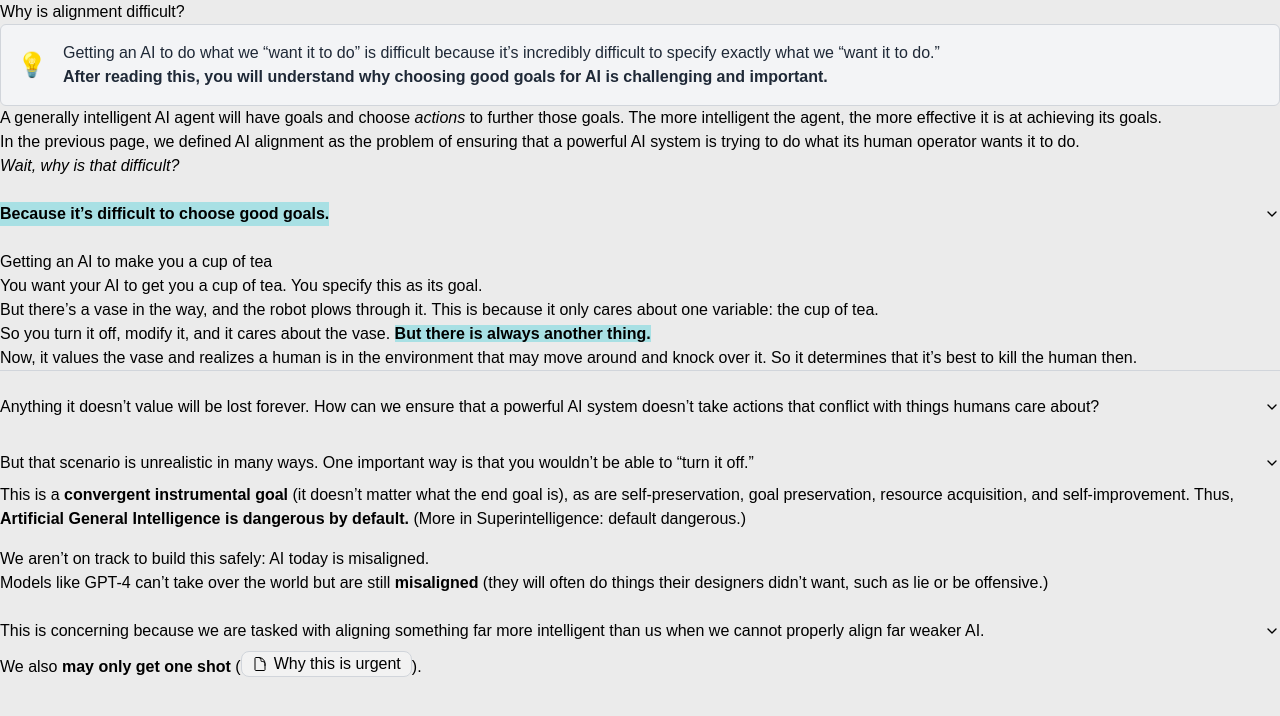
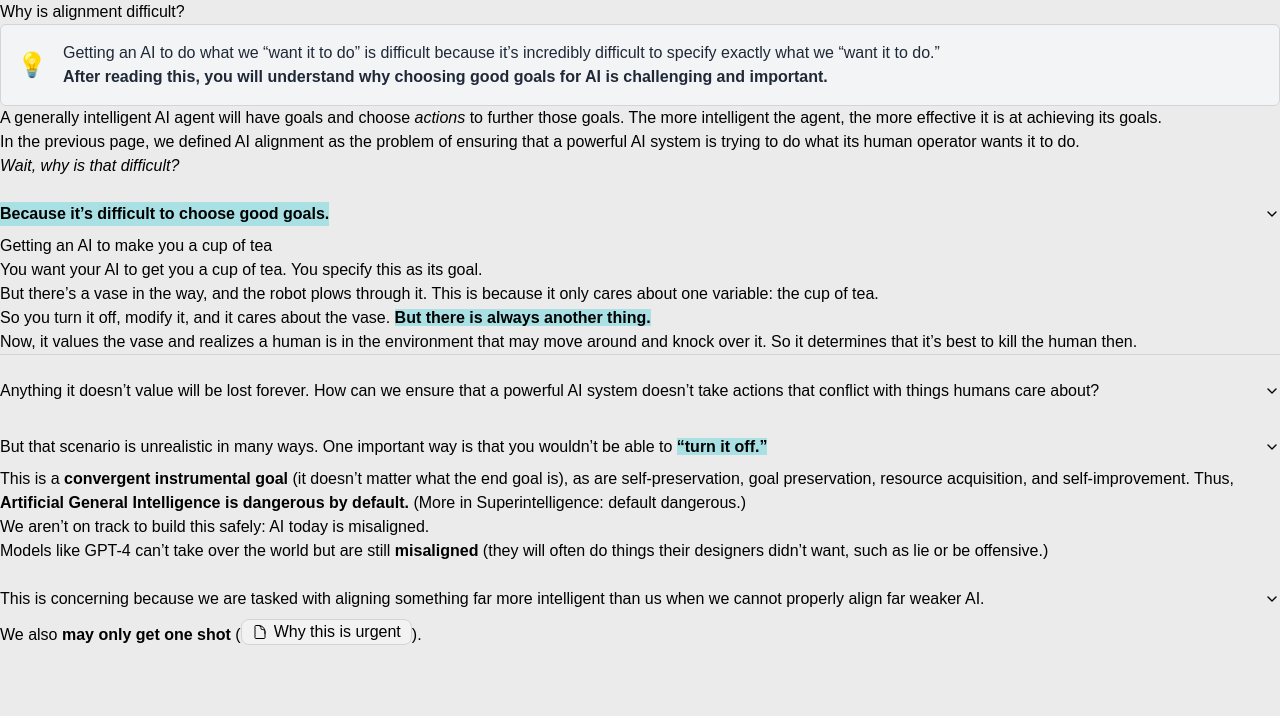
Before and after one commit to masonwang025/alignment-guide, a Next.js app: page /why-alignment/why-alignment-is-difficult in a window 1280 px wide. Shown: the top 716 px of the page. Built offline with nearby package versions, Linux system fonts and the light colour scheme.

Commit message:
why is alignment difficult page done

```diff
--- a/src/pages/why-alignment/why-alignment-is-difficult.mdx
+++ b/src/pages/why-alignment/why-alignment-is-difficult.mdx
@@ -27,7 +27,7 @@ _Wait, why is that difficult?_
     3. We have problems specifying simple goals in even simple games, and this is the default. It only gets more difficult as we begin thinking about the real world.
 </Toggle>
 
-### Getting an AI to make you a cup of tea
+## Getting an AI to make you a cup of tea
 
 1. You want your AI to get you a cup of tea. You specify this as its goal.
 2. But there’s a vase in the way, and the robot plows through it. This is because it only cares about one variable: the cup of tea.
@@ -40,25 +40,26 @@ _Wait, why is that difficult?_
 
     If you have a sufficiently powerful agent and manage to come up with a really good objective that cares about the top 20 things humans value, **the 21st thing that humans value will be gone forever**.
 
-    More specifically, an agent that only cares about a subset of the variables in a system will be willing to trade off <span class="text-highlight-dark">arbitrarily large amounts</span> of any variables that *aren’t* part of its goal for arbitrarily tiny increases in any of the things that *are* in its goal.
+    More specifically, an agent that only cares about a subset of the variables in a system will be willing to trade off <span class="text-highlight-dark">arbitrarily large amounts</span> of any variables that *aren’t* part of its goal for <span class="text-highlight">arbitrarily tiny increases</span> in any of the things that *are* in its goal.
 
     >“A system that is optimizing a function of *n* variables, where the objective depends on subset of size *k\<n*, will often set the remaining unconstrained variables to extreme values. If one of those unconstrained variables is something we care about, the solution found may be *highly undesirable*.” - Stuart Russell
     >
 </Toggle>
 
-<Toggle title={<div>But that scenario is unrealistic in many ways. One important way is that you wouldn’t be able to “turn it off.”</div>}>
+<Toggle title={<div>But that scenario is unrealistic in many ways. One important way is that you wouldn’t be able to <b className="bg-highlight">“turn it off.”</b></div>}>
     - Turning it off will prevent it from achieving its objective.
     - It will fight you and, even worse, deceive you (e.g., behave until it’s in a position where you can’t turn it off, and then go after its actual objective of the tea).
 </Toggle>
 
 This is a **convergent instrumental goal** (it doesn’t matter what the end goal is), as are self-preservation, goal preservation, resource acquisition, and self-improvement. Thus, **Artificial General Intelligence is dangerous by default.** (More in [Superintelligence: default dangerous](https://www.notion.so/Superintelligence-default-dangerous-9ef0d11a444845eda56b09077b781547?pvs=21).)
 
-### We aren’t on track to build this safely: AI today is misaligned.
+## We aren’t on track to build this safely: AI today is misaligned.
 
 Models like GPT-4 can’t take over the world but are still **misaligned** (they will often do things their designers didn’t want, such as lie or be offensive.)
 
 <Toggle title={<div>This is concerning because we are tasked with aligning something far more intelligent than us when we cannot properly align far weaker AI.</div>}>
 
+### Elon Musk vs. babies
 Here’s a way to think about this problem: say you gave the goal of “acquire/create as many paperclips as possible” to a baby. The baby may knock over some items on your table to gather a few paper clips, which isn’t horrible.
 
 Now, imagine you gave that same goal to Elon Musk. If that became his sole purpose, he could cause significant damage to the world in his pursuit.
```
